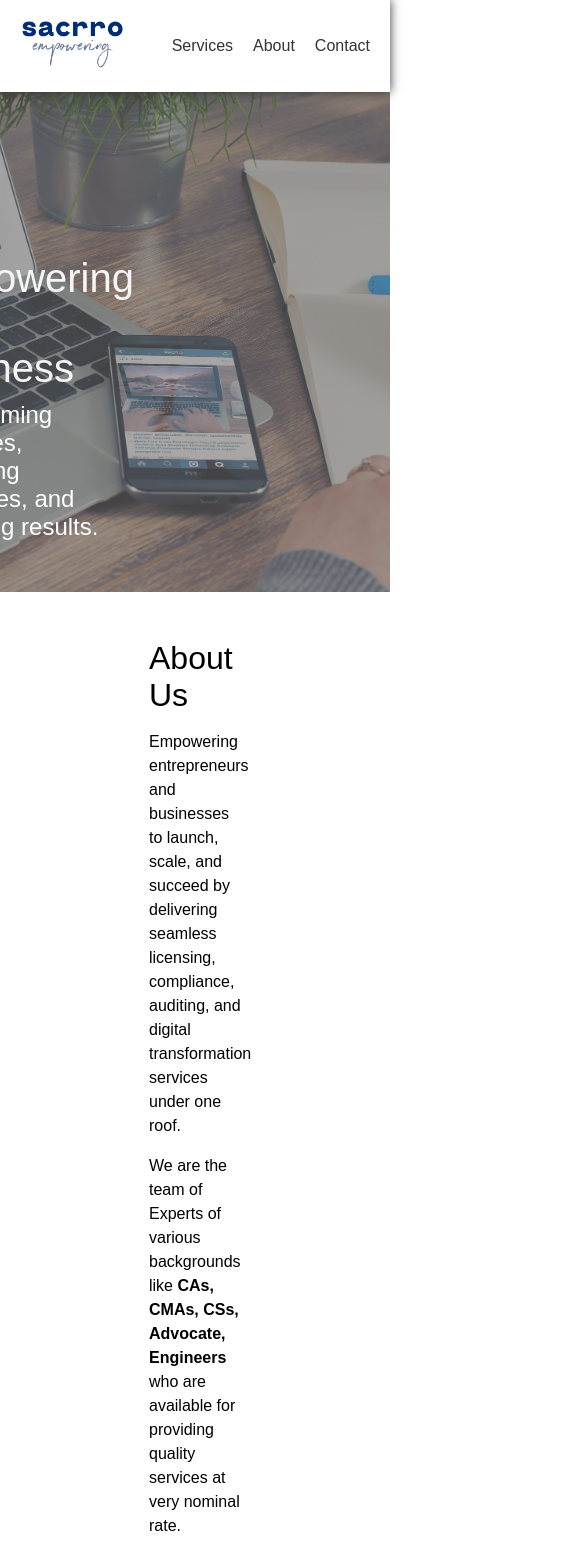
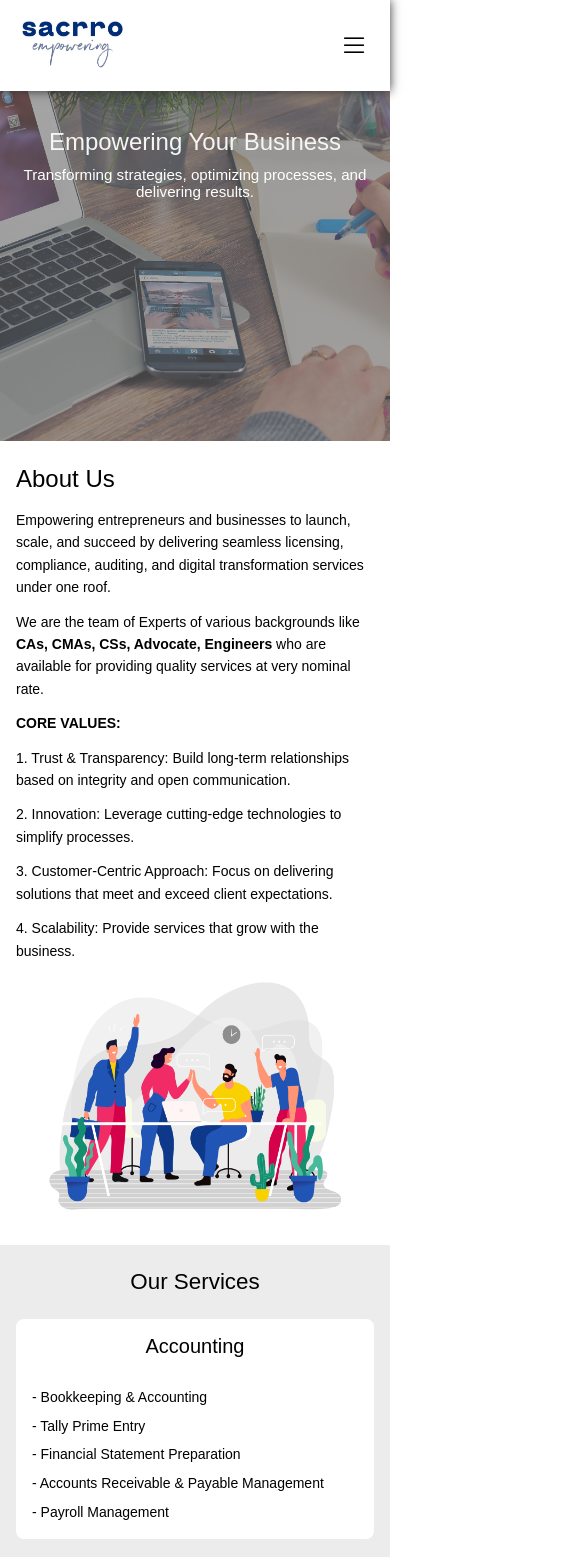
Before and after one commit to rajaranjanmr/mrtech, a React (Vite) app: page / in a window 390 px wide. Shown: the top 1557 px of the page, 585 px wide, since content can reach past the window. Built offline with nearby package versions, Linux system fonts and the light colour scheme.

Commit message:
feat: mobile responsiveness

```diff
--- a/index.html
+++ b/index.html
@@ -4,7 +4,7 @@
     <meta charset="UTF-8" />
     <!-- <link rel="icon" type="image/svg+xml" href="/vite.svg" /> -->
     <meta name="viewport" content="width=device-width, initial-scale=1.0" />
-    <title>MR Tech</title>
+    <title>Sacrro</title>
   </head>
   <body>
     <div id="root"></div>
--- a/src/App.css
+++ b/src/App.css
@@ -69,3 +69,33 @@ ul {
 .mb_1rem {
   margin-bottom: 1rem;
 }
+
+@media (max-width: 768px) {
+  h1 {
+    font-size: 1.5rem;
+  }
+
+  h2 {
+    font-size: 1.25rem;
+  }
+
+  body {
+    font-size: 15px;
+  }
+
+  .modal_content {
+    width: 90%;
+    padding: 1rem;
+  }
+}
+
+@media (max-width: 480px) {
+  body {
+    font-size: 14px;
+  }
+
+  .modal_button {
+    font-size: 14px;
+    padding: 6px 1rem;
+  }
+}
--- a/src/components/about-us/AboutUs.css
+++ b/src/components/about-us/AboutUs.css
@@ -1,7 +1,7 @@
 .about_us {
   display: flex;
   flex-wrap: wrap;
-  justify-content:space-around;
+  justify-content: space-around;
   margin: 3rem 5rem;
 }
 
@@ -10,9 +10,53 @@
 }
 
 .about_us_p {
-    display: flex;
+  display: flex;
+  flex-direction: column;
+  gap: 1rem;
+  margin: 1rem 0;
+  line-height: 1.5rem;
+}
+
+@media (max-width: 1160px) {
+  .about_us_section {
+    max-width: 100%;
+  }
+
+  .aboutUsImageCss {
+    width: 40rem;
+    height: 30rem;
+  }
+}
+
+@media (max-width: 768px) {
+  .about_us {
     flex-direction: column;
-    gap: 1rem;
-    margin: 1rem 0;
-    line-height: 1.5rem;
+    align-items: center;
+    margin: 2rem 2rem;
+  }
+
+  .about_us_p {
+    text-align: left;
+  }
+
+  .aboutUsImageCss {
+    width: 28rem;
+    height: 20rem;
+  }
 }
+
+@media (max-width: 480px) {
+  .about_us {
+    margin: 1.5rem 1rem;
+  }
+
+  .about_us_p {
+    gap: 0.75rem;
+    line-height: 1.4rem;
+  }
+
+  .aboutUsImageCss {
+    width: 20rem;
+    height: 15rem;
+  }
+}
--- a/src/components/about-us/AboutUs.jsx
+++ b/src/components/about-us/AboutUs.jsx
@@ -34,7 +34,7 @@ const AboutUs = ({ aboutUsRef }) => {
         </div>
       </div>
       <div>
-        <img src={aboutUsImage} alt="about_us" />
+        <img className="aboutUsImageCss" src={aboutUsImage} alt="about_us" />
       </div>
     </section>
   );
--- a/src/components/footer/Footer.css
+++ b/src/components/footer/Footer.css
@@ -69,3 +69,41 @@
 .footer-bottom p {
   margin: 0;
 }
+
+@media (max-width: 768px) {
+  .footer-container {
+    flex-direction: column;
+    align-items: center;
+    text-align: center;
+  }
+
+  .footer-section {
+    margin: 1rem 0;
+  }
+
+  .social-links {
+    flex-direction: row;
+    justify-content: center;
+    flex-wrap: wrap;
+    gap: 1rem;
+  }
+}
+
+@media (max-width: 480px) {
+  .footer {
+    padding: 1rem;
+  }
+
+  .footer-section h3 {
+    font-size: 16px;
+  }
+
+  .footer-section ul li {
+    margin-bottom: 8px;
+  }
+
+  .footer-bottom {
+    font-size: 14px;
+    padding-top: 1rem;
+  }
+}
--- a/src/components/header/Header.css
+++ b/src/components/header/Header.css
@@ -26,3 +26,50 @@
 .header nav ul li a {
   font-size: 16px;
 }
+
+.menuIcon {
+  display: none;
+  width: 2rem;
+  height: 2rem;
+}
+
+@media (max-width: 480px) {
+  .destop_menu {
+    display: none;
+  }
+
+  .menuOpen {
+    position: absolute;
+    top: 5.6rem;
+    right: 0;
+    background-color: rgb(240, 248, 255, 0.9);
+  }
+
+  .header nav ul {
+    flex-direction: column;
+    width: 100%;
+    padding: 4rem;
+  }
+
+  .header nav ul li {
+    margin: 10px 0;
+  }
+
+  .header nav ul li a {
+    font-size: 1rem;
+  }
+
+  .menuIcon {
+    display: block;
+  }
+}
+
+/* @media (max-width: 480px) {
+  .header nav ul li a {
+    font-size: 16px;
+  }
+
+  .header {
+    padding: 0.8rem;
+  }
+} */
--- a/src/components/header/Header.jsx
+++ b/src/components/header/Header.jsx
@@ -1,5 +1,6 @@
-import React from "react";
+import React, { useState } from "react";
 import Logo from "../../assets/logo.png";
+import MenuIcon from "../../assets/menu.png";
 import "./Header.css";
 
 const Header = ({
@@ -7,12 +8,14 @@ const Header = ({
   handleAboutUsClick,
   handleServicesClick,
 }) => {
+  const [navMenu, setNavMenu] = useState(false);
+
   return (
     <header className="header">
       <a href="#home" className="logo">
         <img src={Logo} alt="sacrro empowering Logo" />
       </a>
-      <nav>
+      <nav className="destop_menu">
         <ul>
           <li onClick={() => handleServicesClick()}>
             <a href="#services">Services</a>
@@ -20,11 +23,53 @@ const Header = ({
           <li onClick={() => handleAboutUsClick()}>
             <a href="#about">About</a>
           </li>
-          <li onClick={() => handleContactUsClick()}>
+          <li
+            onClick={() => {
+              handleContactUsClick();
+            }}
+          >
             <a>Contact</a>
           </li>
         </ul>
       </nav>
+      {navMenu && (
+        <nav className="menuOpen">
+          <ul>
+            <li
+              onClick={() => {
+                handleServicesClick();
+                setNavMenu(!navMenu);
+              }}
+            >
+              <a href="#services">Services</a>
+            </li>
+            <li
+              onClick={() => {
+                handleAboutUsClick();
+                setNavMenu(!navMenu);
+              }}
+            >
+              <a href="#about">About</a>
+            </li>
+            <li
+              onClick={() => {
+                handleContactUsClick();
+                setNavMenu(!navMenu);
+              }}
+            >
+              <a>Contact</a>
+            </li>
+          </ul>
+        </nav>
+      )}
+      <img
+        className="menuIcon"
+        src={MenuIcon}
+        alt="menu"
+        onClick={() => {
+          setNavMenu(!navMenu);
+        }}
+      />
     </header>
   );
 };
--- a/src/components/hero-section/HeroSection.css
+++ b/src/components/hero-section/HeroSection.css
@@ -28,3 +28,67 @@
   width: 100%;
   background-color: rgb(114, 112, 112, 0.6);
 }
+
+@media (max-width: 1024px) {
+  .hero_pos_abs {
+    top: 12rem;
+    right: 8rem;
+  }
+
+  .hero_h1 {
+    font-size: 2rem;
+  }
+
+  .hero_h2 {
+    font-size: 1.2rem;
+  }
+}
+
+@media (max-width: 768px) {
+  .hero {
+    height: 400px;
+  }
+
+  .hero_pos_abs {
+    top: 10rem;
+    right: 2rem;
+    left: 2rem;
+    text-align: center;
+  }
+
+  .hero_pos_abs_shade {
+    height: 400px;
+  }
+
+  .hero_h1 {
+    font-size: 1.8rem;
+  }
+
+  .hero_h2 {
+    font-size: 1rem;
+  }
+}
+
+@media (max-width: 480px) {
+  .hero {
+    height: 350px;
+  }
+
+  .hero_pos_abs_shade {
+    height: 350px;
+  }
+
+  .hero_pos_abs {
+    top: 8rem;
+    left: 1rem;
+    right: 1rem;
+  }
+
+  .hero_h1 {
+    font-size: 1.5rem;
+  }
+
+  .hero_h2 {
+    font-size: 0.95rem;
+  }
+}
--- a/src/components/services/Services.css
+++ b/src/components/services/Services.css
@@ -60,3 +60,52 @@
   text-align: center;
   margin-top: auto;
 } */
+
+@media (max-width: 1024px) {
+  .services {
+    padding: 2.5rem 3rem;
+  }
+
+  .service-card {
+    width: 100%;
+    max-width: 22rem;
+  }
+
+  .service-cards {
+    justify-content: center;
+  }
+}
+
+@media (max-width: 768px) {
+  .services {
+    padding: 2rem;
+  }
+
+  .service-card {
+    width: 100%;
+    max-width: 100%;
+  }
+
+  .service-cards {
+    flex-direction: column;
+    align-items: center;
+  }
+
+  .service_title {
+    font-size: 1.6rem;
+  }
+}
+
+@media (max-width: 480px) {
+  .services {
+    padding: 1.5rem 1rem;
+  }
+
+  .service-card {
+    padding: 1rem;
+  }
+
+  .service_title {
+    font-size: 1.4rem;
+  }
+}
--- a/src/pages/home/PartnerSection.css
+++ b/src/pages/home/PartnerSection.css
@@ -29,3 +29,43 @@
     color: white;
     margin-bottom: 2rem;
 }
+
+@media (max-width: 768px) {
+  .partner_container {
+    padding: 2rem 2rem;
+  }
+
+  .partner_img {
+    width: 100%;
+    max-width: 300px;
+    margin: 0 auto;
+  }
+
+  .image_size {
+    height: 5rem;
+    margin-top: 2rem;
+  }
+
+  .partner_h1 {
+    font-size: 1.5rem;
+    text-align: center;
+  }
+}
+
+@media (max-width: 480px) {
+  .partner_container {
+    padding: 1.5rem 1rem;
+  }
+
+  .partner_img {
+    width: 100%;
+    max-width: 90%;
+    height: auto;
+    padding: 1rem 0;
+  }
+
+  .image_size {
+    height: 4rem;
+    margin-top: 1rem;
+  }
+}
--- a/src/pages/home/TechnologySection.css
+++ b/src/pages/home/TechnologySection.css
@@ -28,3 +28,43 @@
   color: white;
   margin-bottom: 2rem;
 }
+
+@media (max-width: 768px) {
+  .tech_container {
+    padding: 2rem 2rem;
+  }
+
+  .tech_img {
+    width: 6rem;
+    height: 5rem;
+  }
+
+  .tech_image_size {
+    height: 4rem;
+    margin-top: 4px;
+  }
+
+  .tech_h1 {
+    font-size: 1.5rem;
+    text-align: center;
+  }
+}
+
+@media (max-width: 480px) {
+  .tech_container {
+    padding: 1.5rem 1rem;
+  }
+
+  .tech_img {
+    width: 100%;
+    max-width: 6rem;
+    height: auto;
+    margin: 0 auto;
+    padding: 0.5rem;
+  }
+
+  .tech_image_size {
+    height: 3.5rem;
+    margin-top: 0;
+  }
+}
```
Also changed, not shown: src/assets/menu.png (added), 1 other file (tests, documents, lock files or other folders).
